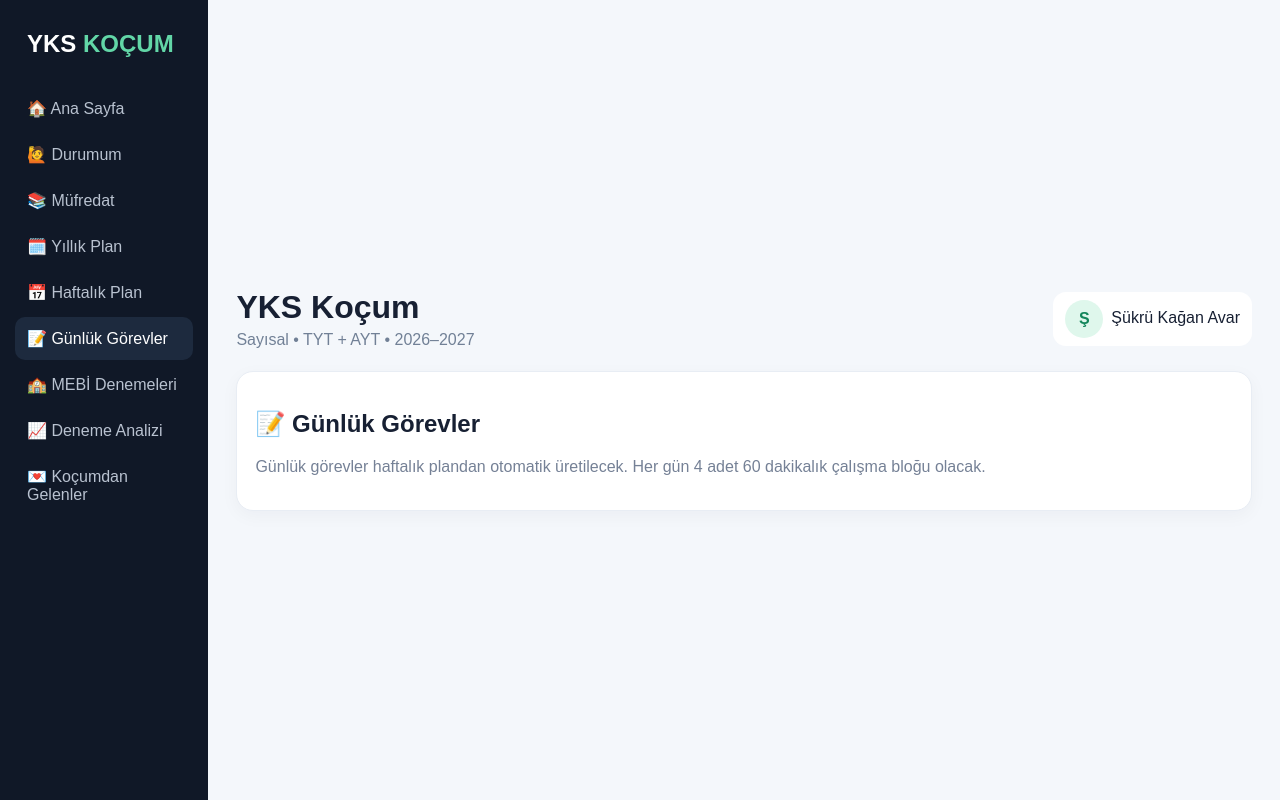
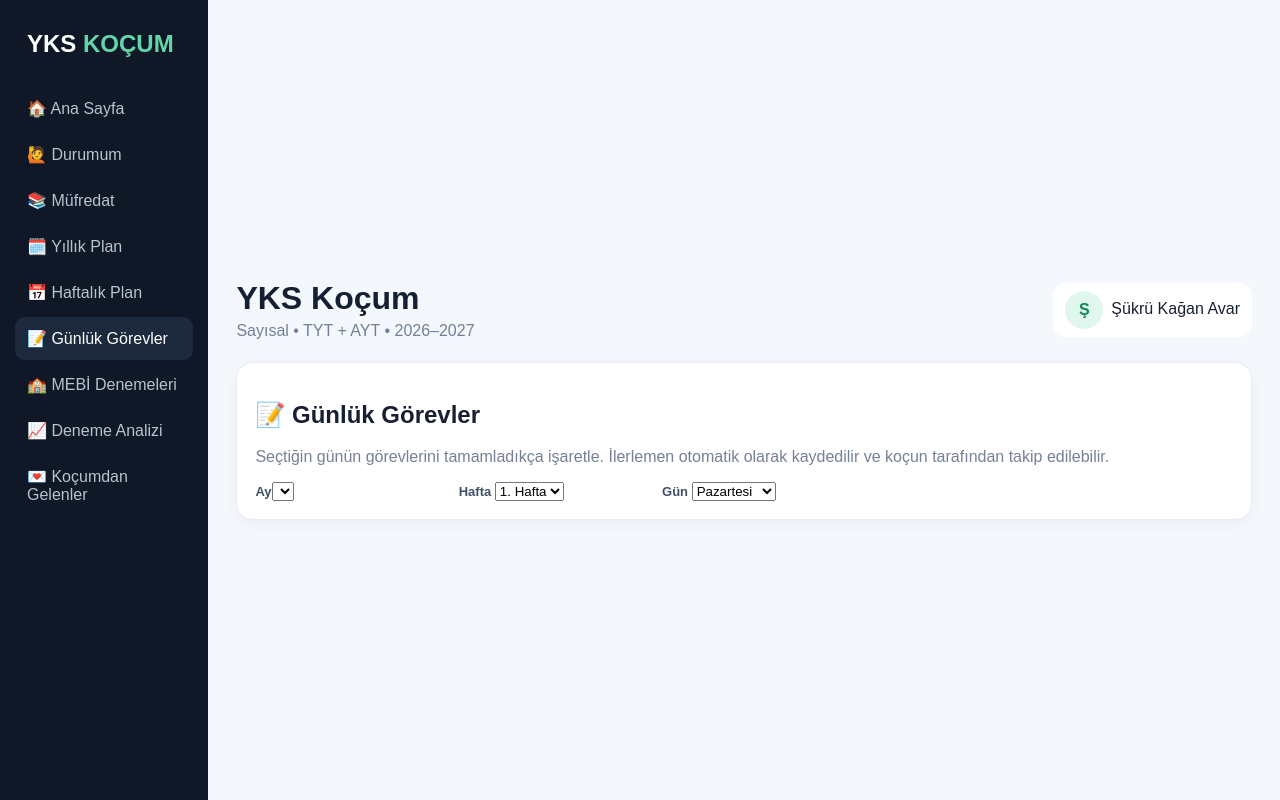
Before and after one commit to abdullahyilmazpdr/firebase-koc-projesi, a plain HTML site: page index.html in a window 1280 px wide. Both pictures are taken after a click on the button "📝 Günlük Görevler". Drawn offline with Linux system fonts and the light colour scheme; no server answers.

Commit message:
Update index.html

```diff
--- a/index.html
+++ b/index.html
@@ -128,10 +128,27 @@
 </section>
 
       <section id="daily" class="page">
-        <div class="card">
+        <div class="card section">
           <h2>📝 Günlük Görevler</h2>
-          <p class="muted">Günlük görevler haftalık plandan otomatik üretilecek. Her gün 4 adet 60 dakikalık çalışma bloğu olacak.</p>
+          <p class="muted">Seçtiğin günün görevlerini tamamladıkça işaretle. İlerlemen otomatik olarak kaydedilir ve koçun tarafından takip edilebilir.</p>
+          <div style="display:flex; gap:10px; max-width:600px; flex-wrap: wrap;">
+            <label style="flex:1; min-width:120px">Ay<select id="dailyMonthSel" onchange="renderDailyPlan()"></select></label>
+            <label style="flex:1; min-width:120px">Hafta
+              <select id="dailyWeekSel" onchange="renderDailyPlan()">
+                <option value="1">1. Hafta</option><option value="2">2. Hafta</option>
+                <option value="3">3. Hafta</option><option value="4">4. Hafta</option>
+              </select>
+            </label>
+            <label style="flex:1; min-width:120px">Gün
+              <select id="dailyDaySel" onchange="renderDailyPlan()">
+                <option value="Pazartesi">Pazartesi</option><option value="Salı">Salı</option>
+                <option value="Çarşamba">Çarşamba</option><option value="Perşembe">Perşembe</option>
+                <option value="Cuma">Cuma</option><option value="Cumartesi">Cumartesi</option><option value="Pazar">Pazar</option>
+              </select>
+            </label>
+          </div>
         </div>
+        <div id="dailyArea"></div>
       </section>
 
       <section id="mebi" class="page">
```
